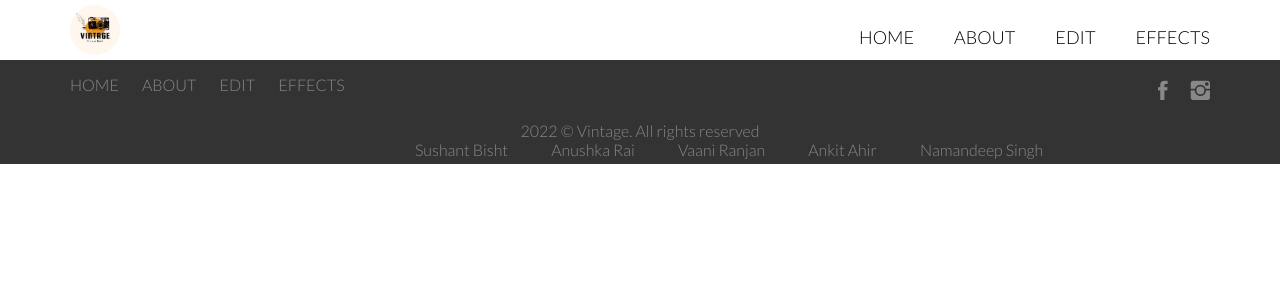
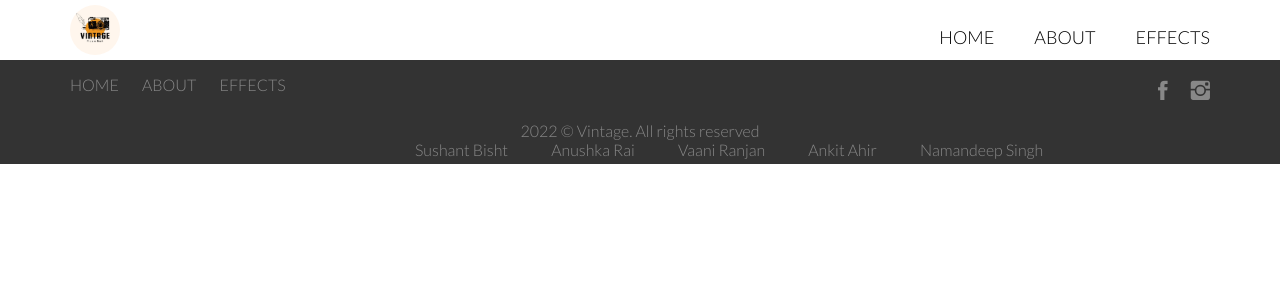
Before and after one commit to SuShAnTBiShT407/team-repo, a Flask app: template templates/template.html in a window 1280 px wide. Shown: the top 300 px of the page. Run offline with Flask 2, Linux system fonts and the light colour scheme; the template is opened without the code that fills it, so the values that code supplies are empty; some web fonts are replaced.

Commit message:
templates

```diff
--- a/templates/home.html
+++ b/templates/home.html
@@ -74,9 +74,7 @@
                 <li>
                     <a href="{{url_for('effects')}}">EFFECTS</a>
                 </li>
-                <li>
-                    <a href="{{url_for('edit')}}">EDIT</a>
-                </li>
+
                 <li>
                     <a href="{{url_for('about')}}">ABOUT</a>
                 </li>
--- a/templates/template.html
+++ b/templates/template.html
@@ -20,9 +20,7 @@
                 <li>
                     <a href="{{url_for('effects')}}">EFFECTS</a>
                 </li>
-                <li>
-                    <a href="{{url_for('edit')}}">EDIT</a>
-                </li>
+
                 <li>
                     <a href="{{url_for('about')}}">ABOUT</a>
                 </li>
@@ -47,9 +45,7 @@
                     <li>
                     <a href="{{url_for('about')}}">ABOUT</a>
                 </li>
-                    <li>
-                        <a href="{{url_for('edit')}}">EDIT</a>
-                    </li>
+
                     <li>
                         <a href="{{url_for('effects')}}">EFFECTS</a>
                     </li>
```
